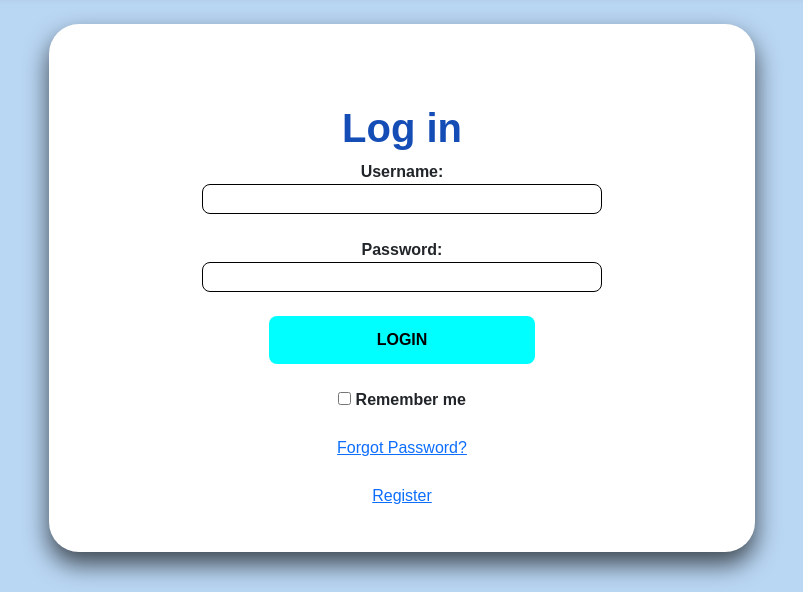
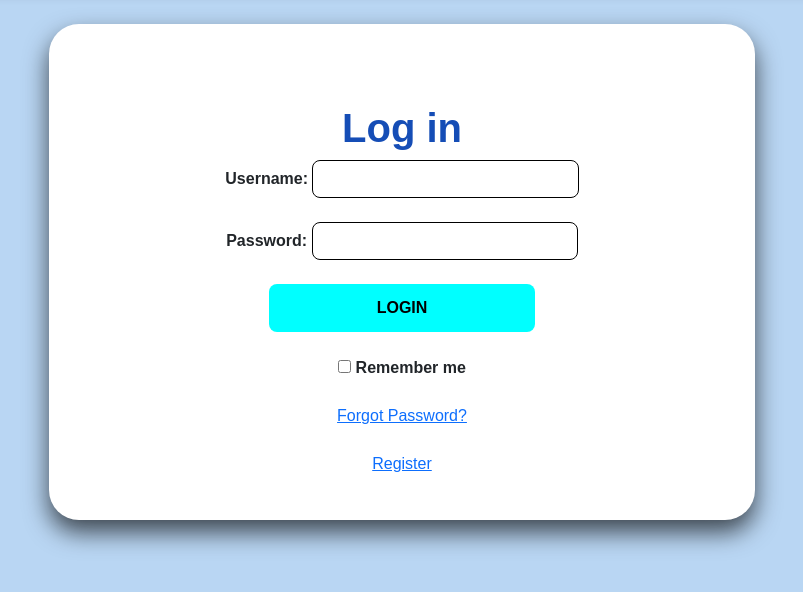
Before and after one commit to yndling/WebSystem-ITE311, a CodeIgniter 4 app: the page made by app/Views/template.php in a window 1280 px wide. Shown: the part 61-653 px from the top of the page, without its empty margins (238-1041 px from the left). Run offline with PHP 8.4 and a stand-in for CodeIgniter, Linux system fonts and the light colour scheme; the template is opened without the code that fills it, so the values that code supplies are empty; some libraries are stand-ins or nearby versions.

Commit message:
adjusted design

```diff
--- a/app/Views/template.php
+++ b/app/Views/template.php
@@ -65,6 +65,7 @@
 h1{
     color: rgb(21, 77, 182);
     font-weight: bold;
+
 }
 label {
     font-weight: bold
@@ -80,11 +81,11 @@ select{
 }
 input[type="text"],
 input[type="password"] {
-    padding: 2px;
+    padding: 6px;
     border-radius: 8px;
     background-color: #ffffffff;
     border: 1px solid black;
-    width: 60%;
+    width: 40%;
     cursor: pointer;
 
 }
@@ -124,10 +125,10 @@ button:hover{
                 <form action="" method="post">
                     <div class="form-group">
 
-                        <label for="username">Username:</label><br>
+                        <label for="username" >Username:</label>
                         <input type="text" id="username" name="username" required><br><br>
 
-                        <label for="password">Password:</label><br>
+                        <label for="password">Password:</label>
                         <input type="password" id="password" name="password" required><br><br>
 
                         <button type="submit">LOGIN</button><br><br>
```
